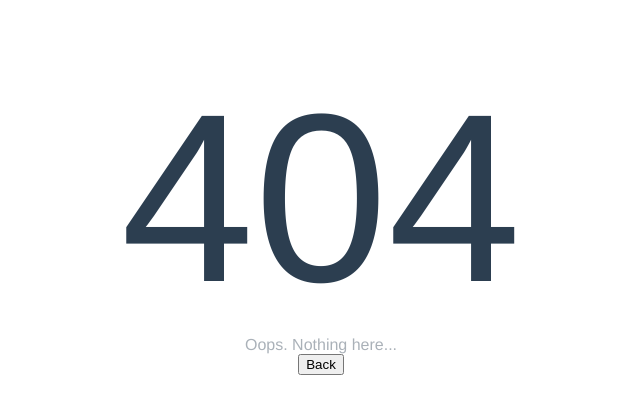
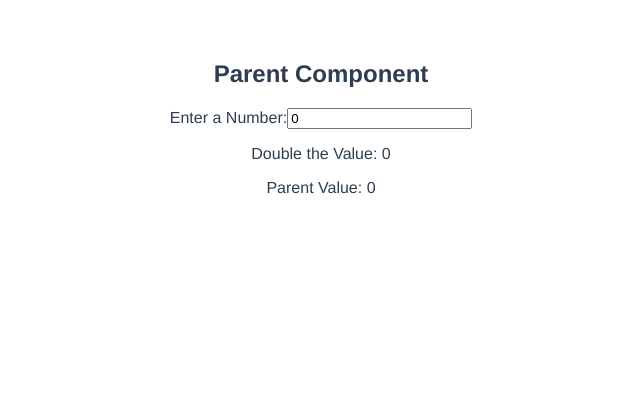
Before and after one commit to wisskirchenj/vue-playground, a Vue app: page /getset in a window 1280 px wide. Before the commit this address had no page. Shown: the top 414 px of the page, without its empty margins (319-959 px from the left). Built offline with nearby package versions, Linux system fonts and the light colour scheme.

Commit message:
use of computed and better v-model binding

```diff
--- a/src/components/BaseInput.vue
+++ b/src/components/BaseInput.vue
@@ -11,5 +11,5 @@ defineProps<({
 })>();
 const emit = defineEmits<{
     'update:name': [val: string]
-}>()
+}>();
 </script>
--- a/src/components/DataHolder.vue
+++ b/src/components/DataHolder.vue
@@ -1,10 +1,10 @@
 <template>
   <div>
-    <h2>Hi, I'm {{ props.name }} and I'm toying around with {{ lang }}!</h2>
+    <h2>Hi, I'm {{ name }} and I'm toying around with {{ lang }}!</h2>
     <p>{{ lang }} was created by {{ showAuthor() }}!</p>
     <button @:click="upgrade">Upgrade!</button>
     <button @:click="downgrade">Downgrade</button>
-    <input v-bind:name="name"
+    <input v-model="name"
       @input="e => $emit('update:name', (e.target as HTMLInputElement).value)" />
   </div>
 </template>
--- /dev/null
+++ b/src/components/ValueDoubler.vue
@@ -0,0 +1,26 @@
+<template>
+    <div>
+        <label for="inputValue">Enter a Number:</label>
+        <input type="number" id="inputValue" v-model="modelValue"
+        @input="() => doubleValue = modelValue * 4"/>
+        <p>Double the Value: {{ doubleValue }}</p>
+    </div>
+</template>
+
+<script setup lang="ts">
+import { ref, computed } from 'vue'
+
+// Define a prop for v-model binding
+const props = defineProps(['modelValue']);
+// Use emit to update the prop value
+const emit = defineEmits(['update:modelValue'])
+const modelValue = ref(props.modelValue);
+
+// Getter to double the input value
+const doubleValue = computed({
+    get: () => modelValue.value * 2,
+    set: (newValue) => {
+        emit('update:modelValue', newValue)
+    }
+});
+</script>
--- /dev/null
+++ b/src/pages/GetterSetter.vue
@@ -0,0 +1,14 @@
+<template>
+    <div>
+      <h2>Parent Component</h2>
+      <ValueDoubler v-model="parentValue" />
+      <p>Parent Value: {{ parentValue }}</p>
+    </div>
+  </template>
+
+<script setup lang="ts">
+import { ref } from 'vue'
+import ValueDoubler from '@/components/ValueDoubler.vue';
+
+const parentValue = ref(0)
+</script>
--- a/src/pages/IntroPage.vue
+++ b/src/pages/IntroPage.vue
@@ -1,11 +1,11 @@
 <template>
-    <data-holder :name="name" @update:name="(val: string) => name = val"
-      lang="Vue.JS"/>
+    <data-holder v-model:name="name" lang="Vue.JS"/>
     <img alt="Vue logo" height=100 src="../assets/logo.png">
     <hello-world msg="Welcome to Your Vue.js App" :user="name" />
     <button @click="routeToTrips">Trips</button>
     <button @click="routeToTripsScopedSlots">Trips scoped slots</button>
     <button @click="routeToVmodelDemo">Vmodel demo</button>
+    <button @click="routeToGetSet">Getter Setter</button>
   </template>
 
 <script setup lang="ts">
@@ -19,6 +19,7 @@ const router = useRouter();
 const routeToTrips = () => router.push('trips');
 const routeToTripsScopedSlots = () => router.push('tripsscoped');
 const routeToVmodelDemo = () => router.push('vmodel');
+const routeToGetSet = () => router.push('getset');
 </script>
 
 <style>
--- a/src/pages/TripsScopedSlotsPage.vue
+++ b/src/pages/TripsScopedSlotsPage.vue
@@ -35,6 +35,13 @@ const cards: Card[] = [
     to: '121 Main Street'
   }
 ]
+cards.unshift({
+  id: '0',
+  driver: 'Jürgen',
+  cost: 0,
+  from: 'Home',
+  to: 'Work'
+})
 
 const router = useRouter();
 const routeBack = () => router.back();
--- a/src/router/routes.ts
+++ b/src/router/routes.ts
@@ -2,6 +2,7 @@ import IntroPage from '@/pages/IntroPage.vue';
 import TripsPage from '@/pages/TripsPage.vue';
 import TripsScopedSlotsPage from '@/pages/TripsScopedSlotsPage.vue';
 import VmodelDemoPage from '@/pages/VmodelDemoPage.vue';
+import GetterSetter from '@/pages/GetterSetter.vue';
 
 const routes = [
   {
@@ -24,6 +25,11 @@ const routes = [
     name: 'vmodeldemo',
     component: VmodelDemoPage,
   },
+  {
+    path: '/getset',
+    name: 'getset',
+    component: GetterSetter,
+  },
 
   // Always leave this as last one,
   // but you can also remove it
```
